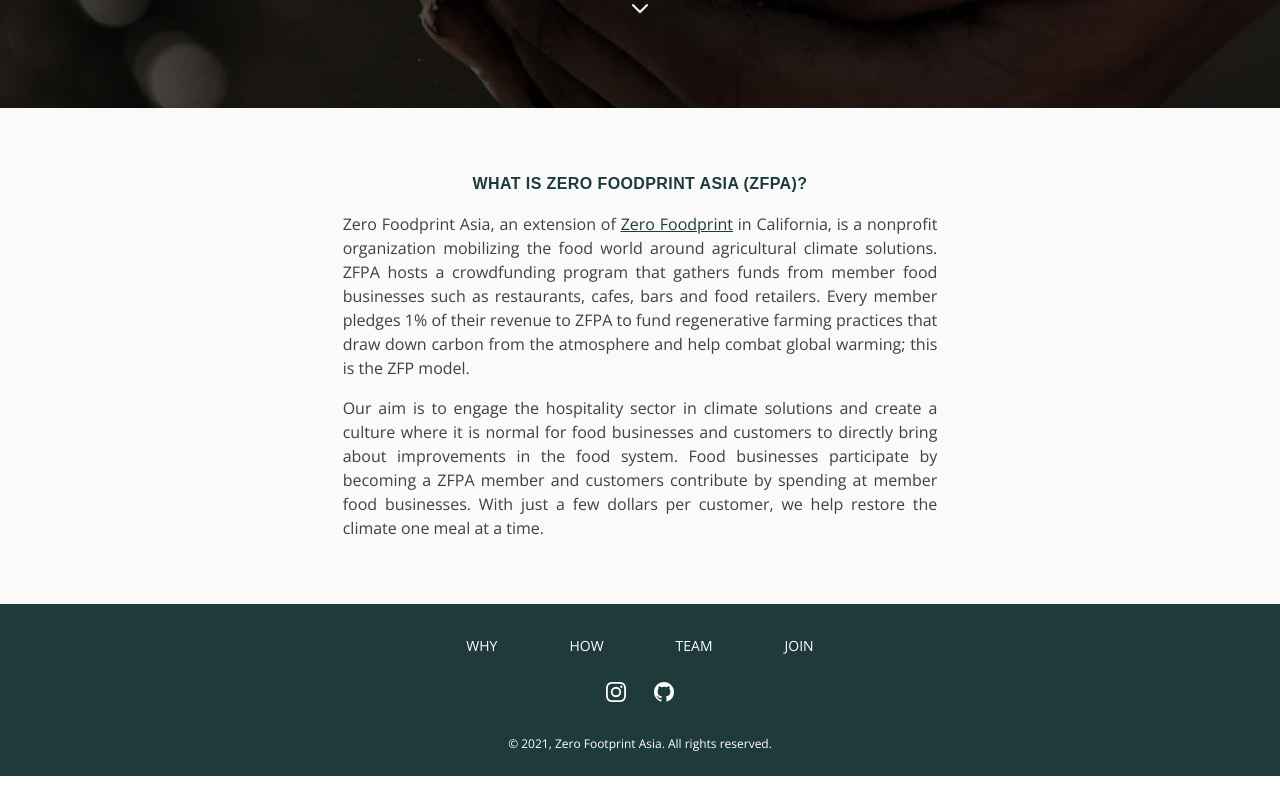
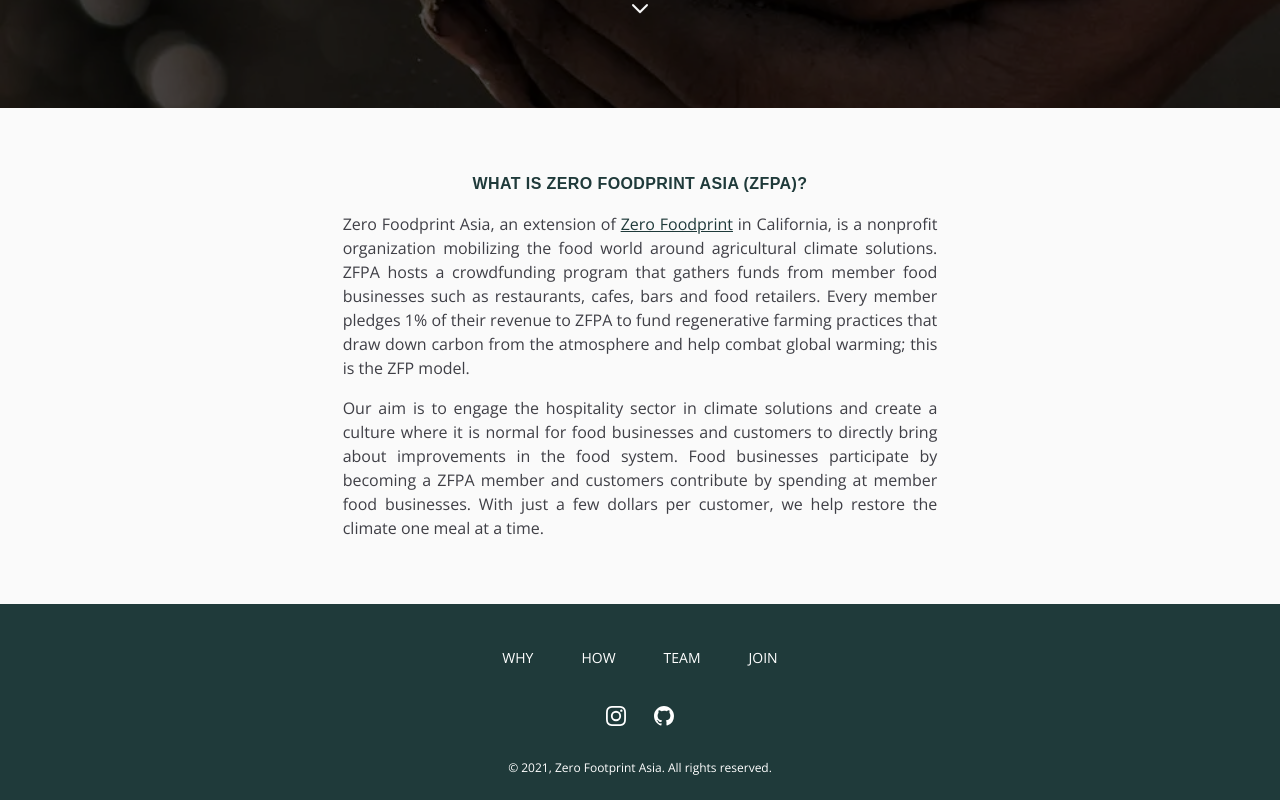
Before and after one commit to denistsoi/zerofoodprintasia, a Next.js app: page / in a window 1280 px wide. Shown: the part 692-1492 px from the top of the page. Before the commit the page ends 1468 px from the top, so only its background shows below. Built offline with nearby package versions, Linux system fonts and the light colour scheme.

Commit message:
ADD: fix footer navigation;

```diff
--- a/components/Footer.tsx
+++ b/components/Footer.tsx
@@ -10,7 +10,7 @@
         aria-label="Footer"
       >
         {navigation.main.map((item) => (
-          <div key={item.name} className="px-5 py-2">
+          <div key={item.name} className="px-2 md:py-5 py-2">
             <Link key={item.name} href={item.href}>
               <span className="cursor-pointer whitespace-nowrap text-sm font-medium text-white hover:text-gray-300 no-underline uppercase justify-center-center flex items-center py-2 px-4">
                 {item.name}
@@ -19,7 +19,7 @@
           </div>
         ))}
       </nav>
-      <div className="py-4 flex justify-center space-x-6">
+      <div className="py-4 flex justify-center space-x-2 md:space-x-6">
         {navigation.social.map((item) => (
           <a
             key={item.name}
```
